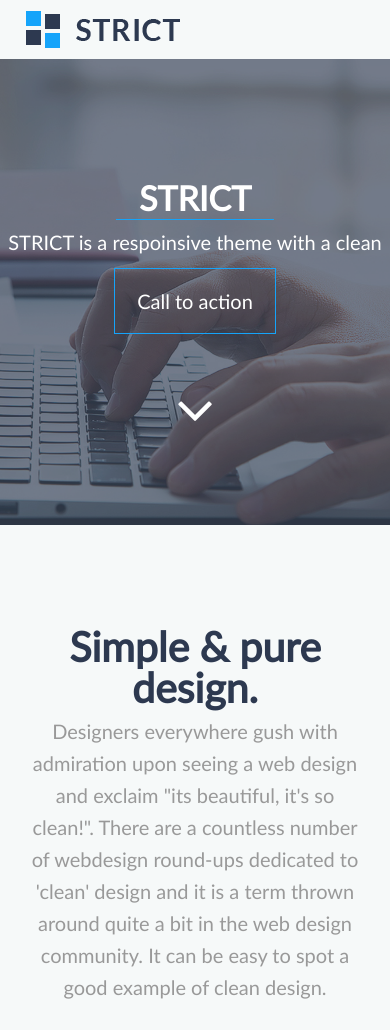
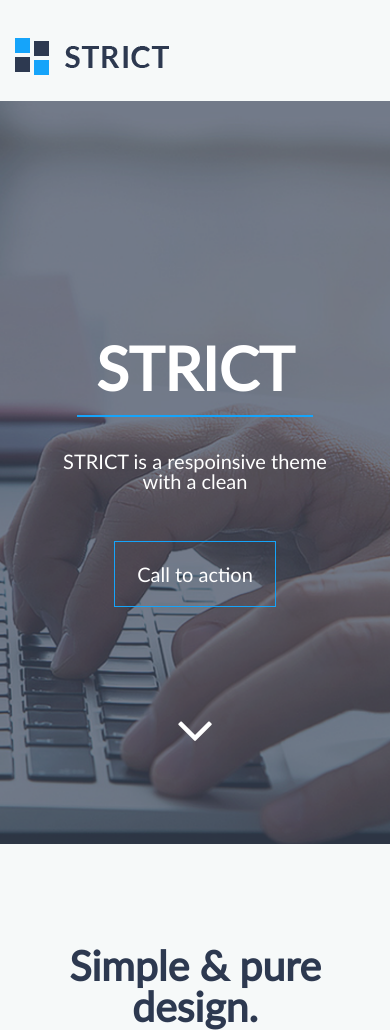
Before and after one commit to truenerevar/geekhub, a website: page homework8/index.html in a window 390 px wide. Shown: the top 1030 px of the page. Drawn offline with Linux system fonts and the light colour scheme.

Commit message:
header responsive fix

```diff
--- a/homework8/assets/scss/layout/_contacts.scss
+++ b/homework8/assets/scss/layout/_contacts.scss
@@ -27,9 +27,16 @@
       width: 100%;
     }
     .form-list {
+
+      input:focus:invalid,
+      textarea:focus:invalid {
+        box-shadow: 0 0 5px #d45252;
+        border-color: #b03535
+      }
+
       .form-input, textarea {
         margin: 2% 0;
-        padding: 25px 0;
+        padding: 25px 0 25px 15px;
         width: 100%;
         background: none;
         border: 1px solid $color-dark-grey;
@@ -66,6 +73,10 @@
         justify-content: space-between;
         align-items: center;
 
+        .label-check {
+          padding-left: 10px;
+        }
+
         .submit {
           padding: 10px 30px;
           background: none;
--- a/homework8/assets/scss/layout/_header.scss
+++ b/homework8/assets/scss/layout/_header.scss
@@ -1,8 +1,9 @@
 .main-header {
   text-align: left;
   background: $color-grey;
+
   h1 {
-    margin: 3%;
-    font-size: 1em;
+    margin: 3vh 0;
+    font-size: 6vh;
   }
 }
--- a/homework8/assets/scss/layout/_showcase.scss
+++ b/homework8/assets/scss/layout/_showcase.scss
@@ -29,15 +29,15 @@
 
       img {
         display: inline-block;
-        width: calc(100% - 30px);
+        width: 100%;
       }
 
       .overlay {
         position: absolute;
         top: 0;
-        left: 30px;
+        left: 15px;
         height: 100%;
-        width: calc(100% - 60px);
+        width: calc(100% - 30px);
         display: flex;
         flex-flow: column nowrap;
         justify-content: center;
--- a/homework8/assets/scss/layout/_welcome.scss
+++ b/homework8/assets/scss/layout/_welcome.scss
@@ -1,48 +1,57 @@
 .welcome {
-  padding: 10vh 0;
+  height: 88vh;
   color: $color-white;
   background: #ccc url("../img/welcome.png") no-repeat bottom/cover;
-
-  .header-wrap {
   display: flex;
   flex-flow: column nowrap;
-    justify-content: flex-end;
   align-items: center;
+  align-content: center;
+  justify-content: center;
 
   .slogan-header {
-      padding: 4% 6% 1%;
-      margin-bottom: 3%;
-      border-bottom: 1px solid $color-blue;
+    margin-top: 0;
+    margin-bottom: 4vh;
+    padding: 0 5vw 2vh;
+    border-bottom: 2px solid $color-blue;
     text-transform: uppercase;
     color: $color-white;
 
     @media (max-width: 1200px) {
-        font-size: 60px;
+      font-size: 100px;
     }
 
     @media (max-width: 991px) {
-        font-size: 46px;
+      font-size: 90px;
     }
 
     @media (max-width: 767px) {
-        font-size: 36px;
+      font-size: 80px;
     }
 
     @media (max-width: 560px) {
-        font-size: 34px;
+      font-size: 60px;
     }
   }
 
   .slogan {
-      margin-bottom: 4%;
+    margin-top: 0;
+    margin-bottom: 6vh;
+
+    @media (max-width: 767px) {
+      padding: 0 5vh;
+    }
   }
 
   .header-btn {
-      margin-bottom: 12%;
     padding: 22px;
     color: $color-white;
     border: 1px solid $color-blue;
     transition: all 0.5s ease-in-out;
+
+    @media (max-height: 500px) {
+      padding: 11px;
+      font-size: 0.75em;
+    }
 
     &:hover {
       background: $color-blue;
@@ -51,6 +60,10 @@
   }
 
   .arrow-down {
+    position: absolute;
+    left: 50%;
+    bottom: 10vh;
+    transform: translate(-50%,0);
     margin: 0 auto;
     display: block;
     width: 60px;
@@ -58,10 +71,15 @@
     border-radius: 50%;
     transition: all 0.5s ease-in-out;
 
+    @media (max-height: 500px) {
+      width: 45px;
+      bottom: 0;
+      font-size: 0.75em;
+    }
+
     &:hover {
       background: $color-blue;
       opacity: .8;
     }
   }
 }
-}
--- a/homework8/index.html
+++ b/homework8/index.html
@@ -47,7 +47,6 @@
 -->
 
     <section class="welcome">
-      <div class="header-wrap">
         <h1 class="slogan-header">
           Strict
         </h1>
@@ -60,7 +59,6 @@
         <a class="arrow-down" href="#design">
           <i class="fa fa-angle-down fa-3x" aria-hidden="true"></i>
         </a>
-      </div>
     </section>
 
 <!--
@@ -112,7 +110,7 @@
 <section class="showcase" id="showcase">
   <h2>Showcase your work like a pro.</h2>
   <p>Contact me if you like my work</p>
-  <div class="containet">
+  <div class="container">
     <ul class="row showcase-list">
       <li class="col-sm-6 col-md-4">
         <img src="assets/img/bike.png" alt="bike">
@@ -193,7 +191,7 @@
                 <li><textarea name="text" placeholder="Message" required></textarea></li>
                 <li>
                   <div class="wrap">
-                    <span><input id="check" class="check" type="checkbox" value="check"><label for="check"> Subscribe Newsletter</label></span>
+                    <span><input id="check" class="check" type="checkbox" value="check"><label class="label-check" for="check">Subscribe Newsletter</label></span>
                     <input class="submit" type="submit" value="Send">
                   </div>
                 </li>
```
Also changed, not shown: homework8/assets/css/style.css. Lines whose indentation alone changed are shown as unchanged.
